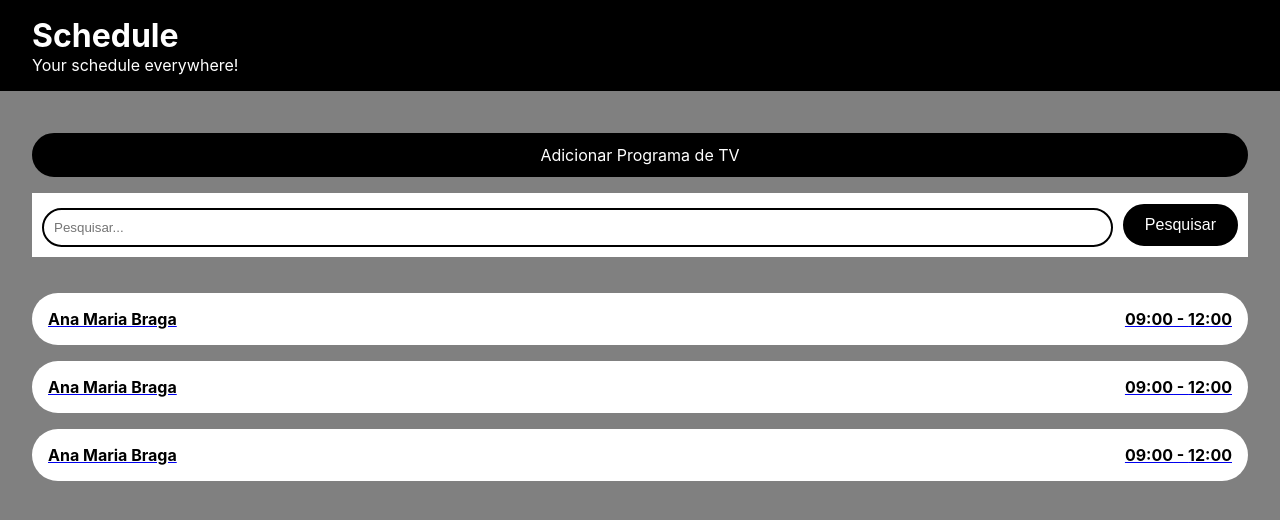
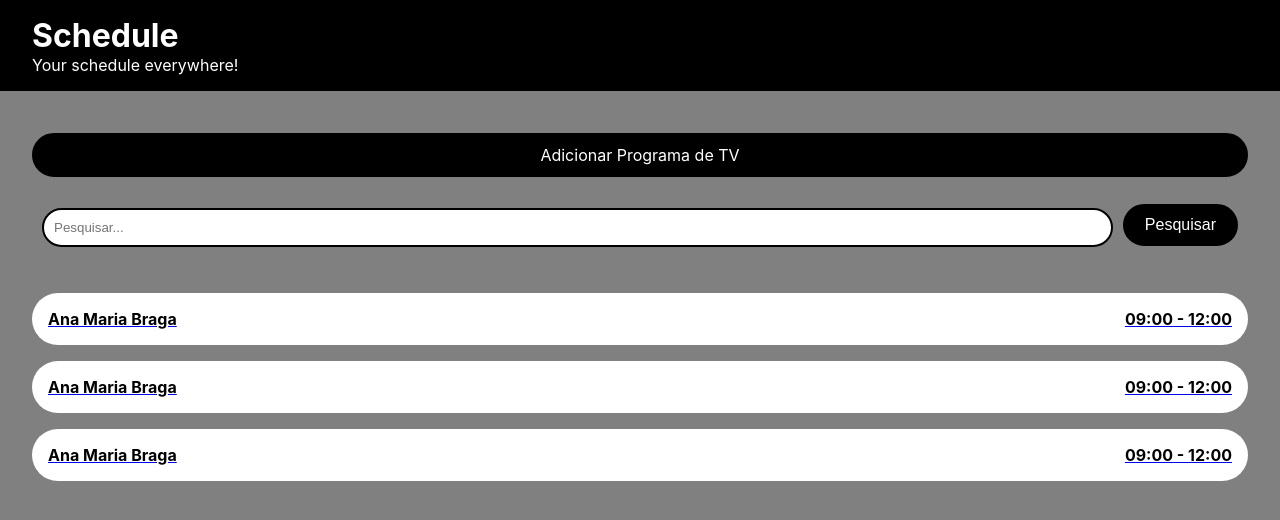
Before and after one commit to iampoliane/access, a React (Create React App) app: page / in a window 1280 px wide. Shown: the top 520 px of the page. Built offline with nearby package versions, Linux system fonts and the light colour scheme.

Commit message:
adjustment

```diff
--- a/src/pages/Dashboard/styles.css
+++ b/src/pages/Dashboard/styles.css
@@ -28,7 +28,6 @@
 .search-bar {
   display: flex;
   align-items: center;
-  background-color: #ffffff;
   padding: 10px;
   margin-bottom: 20px;
 }
@@ -37,7 +36,6 @@
     flex: 1;
     padding: 10px;
     margin-right: 10px;
-    border: 2px solid #000000;
     border-radius: 32px;
 }
 
```
